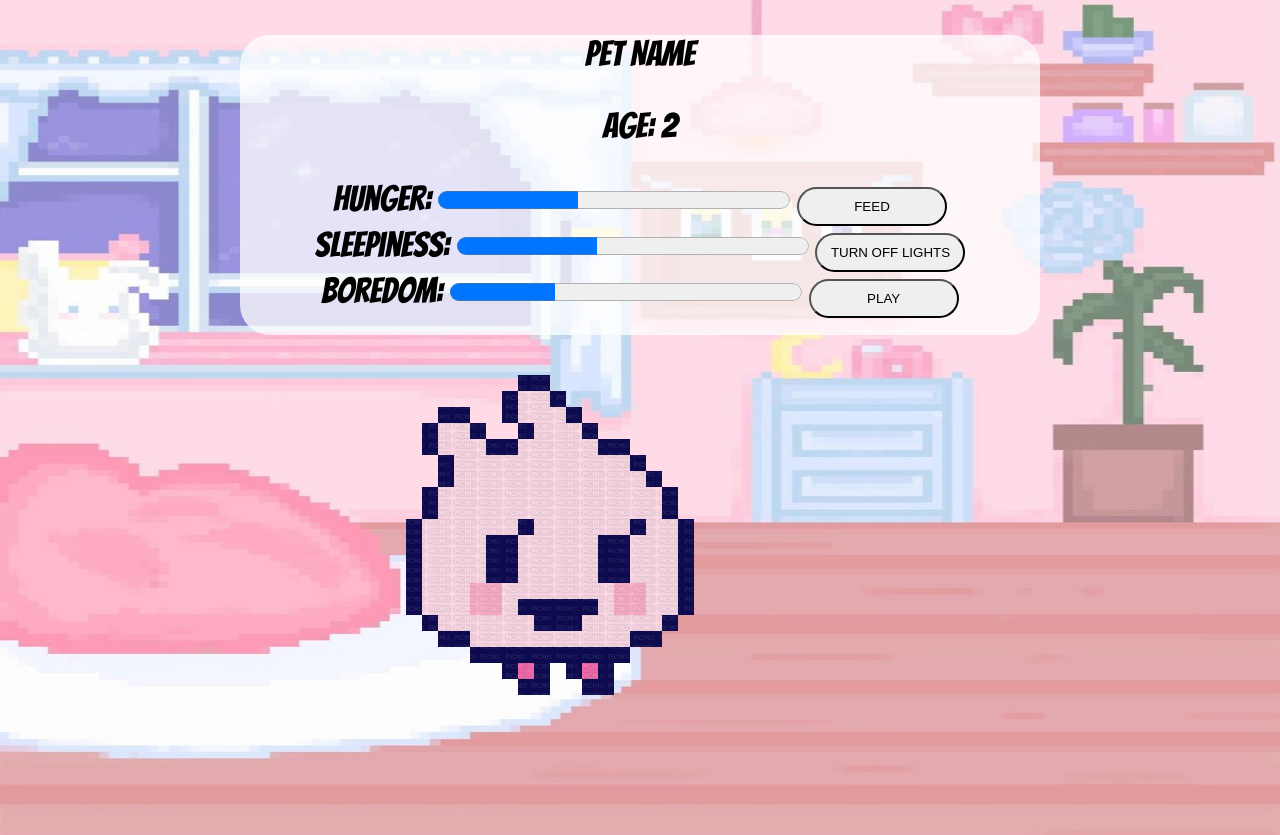
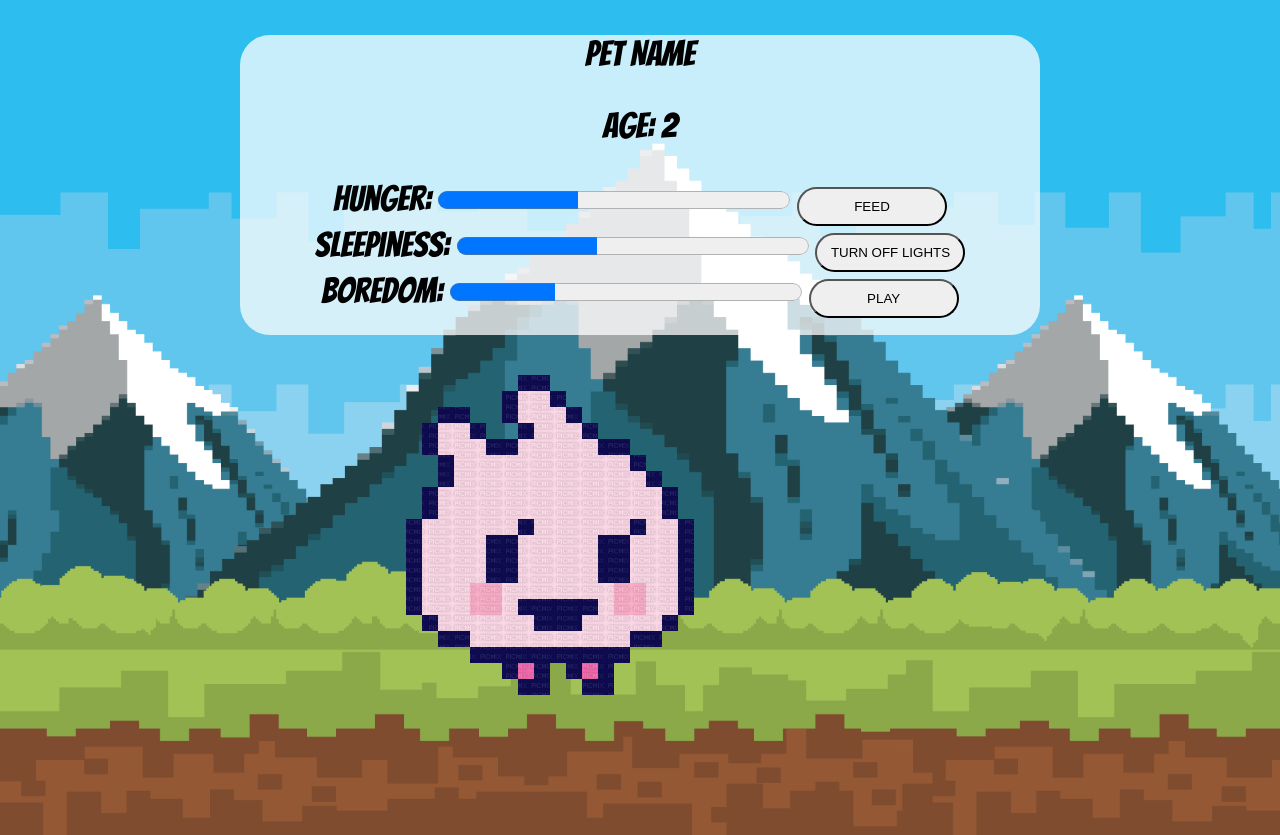
Before and after one commit to karolbgm/tamagotchi-project, a plain HTML site: page main.html in a window 1280 px wide. Both pictures are taken after a click on the button "PLAY". Drawn offline with Linux system fonts and the light colour scheme.

Commit message:
files updated

```diff
--- a/app.js
+++ b/app.js
@@ -108,6 +108,8 @@ checkMetrics()
 
 const playBtn = document.querySelector('#play');
 playBtn.addEventListener('click', () => {
+const theBody = document.querySelector('body')
+theBody.classList.toggle('play')
 const progressBar = document.querySelector('#bored');
 progressBar.value--;
 checkMetrics()
--- a/style.css
+++ b/style.css
@@ -8,7 +8,16 @@ body {
     background-position: center;
     background-size: 100% 100%;
 }
-
+.play{
+    padding: 0;
+    margin: 0;
+    width: 100vw;
+    height: 100vh;
+    background-image: url('img/outsidef.jpg');
+    background-repeat: no-repeat;
+    background-position: center;
+    background-size: 100% 100%;
+}
 img {
     display: block;
     /* position: relative; */
```
Also changed, not shown: img/outsidef.jpg (added).
